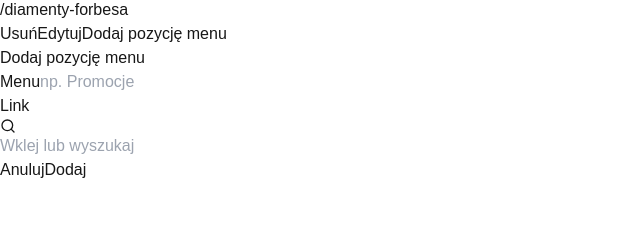
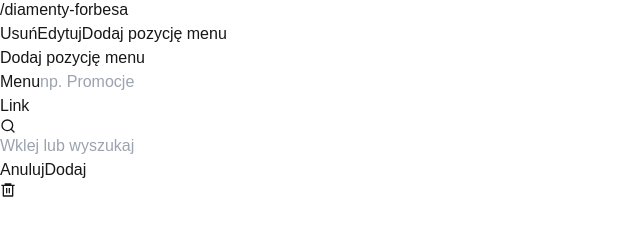
Before and after one commit to SebastianJedrak/droplo-recruitment-task, a Next.js app: page / in a window 1280 px wide. Shown: the part 146-382 px from the top of the page, without its empty margins (0-640 px from the left). Built offline with nearby package versions, Linux system fonts and the light colour scheme.

Commit message:
feat(edit-menu-item): added trash icon

```diff
--- a/src/components/EditMenuItem.tsx
+++ b/src/components/EditMenuItem.tsx
@@ -5,6 +5,7 @@ import Button from "./UI/Button";
 import Card from "./UI/Card";
 import { useForm, SubmitHandler } from "react-hook-form";
 import { FiSearch } from "react-icons/fi";
+import { RiDeleteBin6Line } from "react-icons/ri";
 
 interface FormFields {
   menu: string;
@@ -20,7 +21,11 @@ const EditMenuItem: React.FC = () => {
 
   return (
     <Card>
-      <form onSubmit={handleSubmit(onSubmit)} className="p-4 space-y-4">
+      <div className="flex">
+        <form
+          onSubmit={handleSubmit(onSubmit)}
+          className="p-4 space-y-4 w-11/12"
+        >
           <div>
             <label htmlFor="menu" className="block mb-1 font-bold">
               Menu
@@ -54,6 +59,10 @@ const EditMenuItem: React.FC = () => {
             <Button title="Dodaj" type="submit" />
           </div>
         </form>
+        <div className="w-1/12 flex justify-end p-6">
+          <RiDeleteBin6Line className="fill-gray-500 size-4"/>
+        </div>
+      </div>
     </Card>
   );
 };
```
Lines whose indentation alone changed are shown as unchanged.
